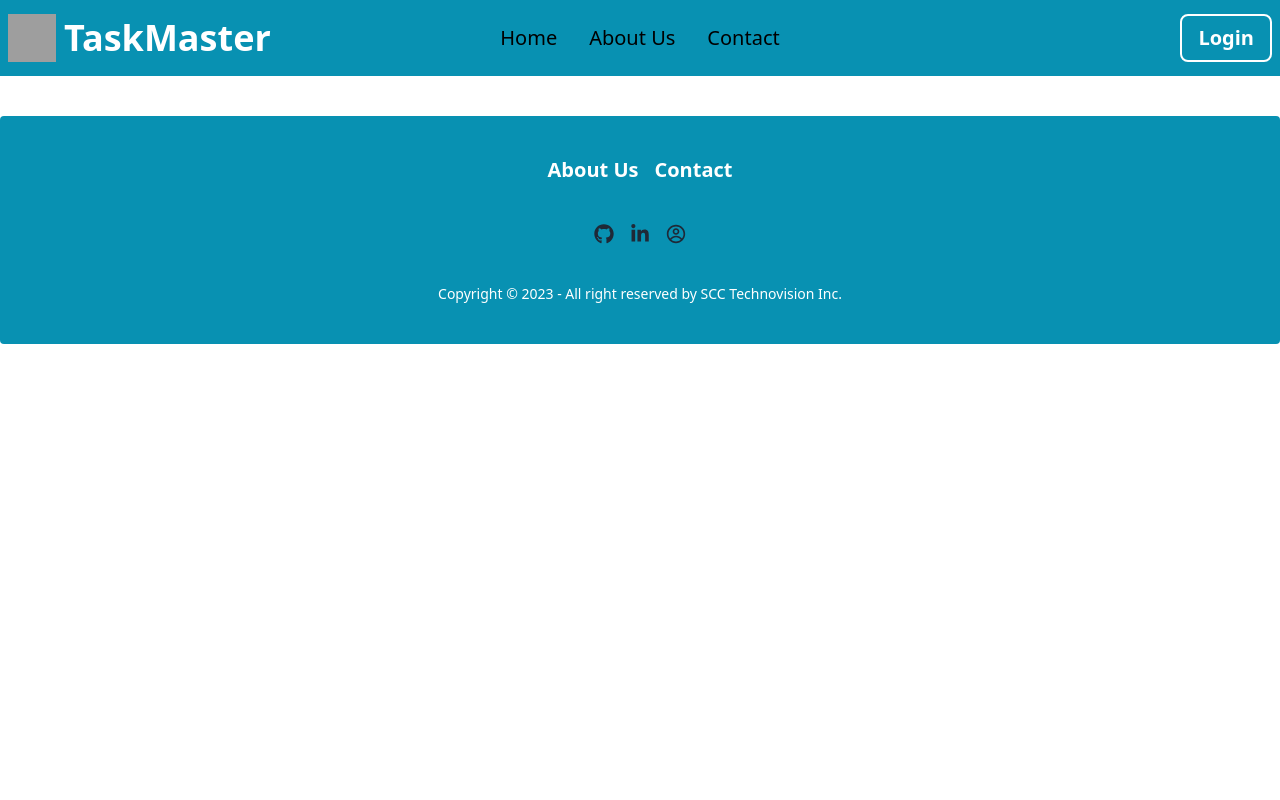
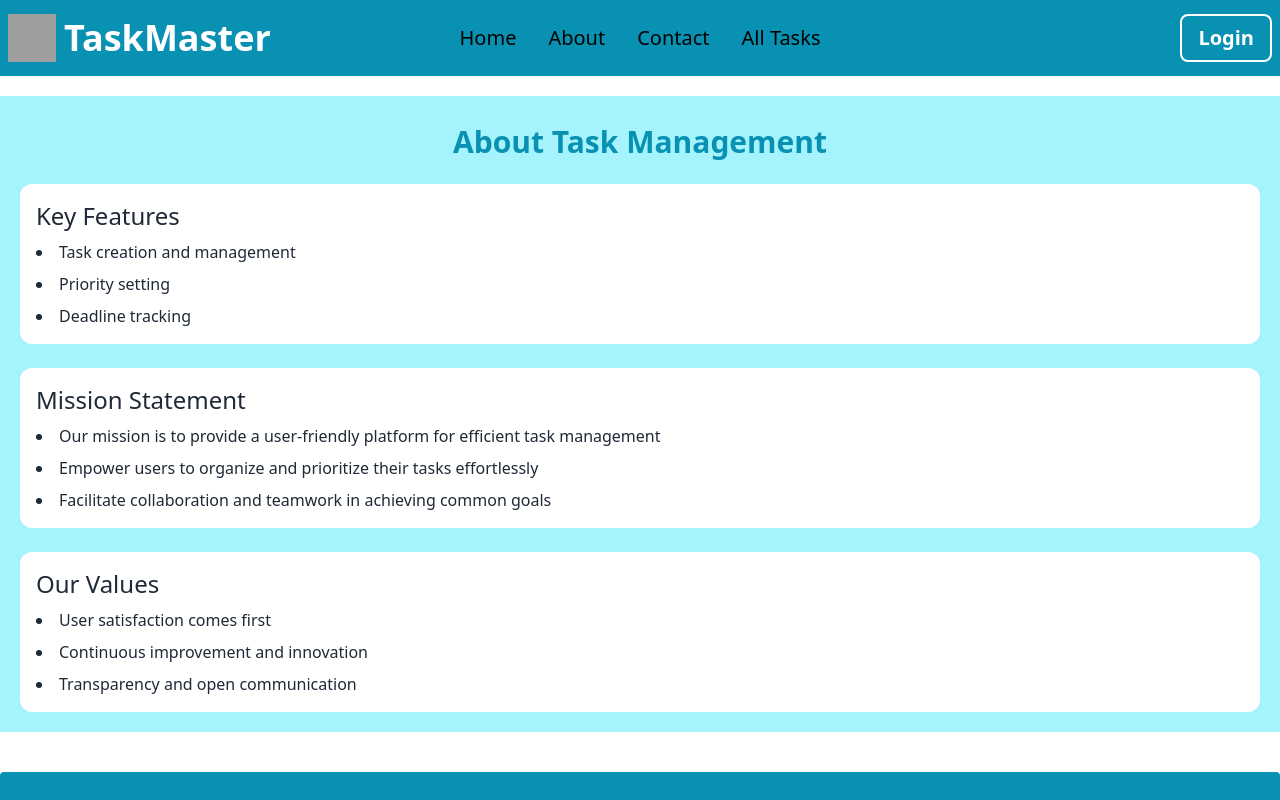
Before and after one commit to sumitrapaul/task-management-client, a React (Vite) app: page /about in a window 1280 px wide. Shown: the top 800 px of the page. Built offline with nearby package versions, Linux system fonts and the light colour scheme; no server answers; grey boxes are pictures that could not be loaded.

Commit message:
all task show

```diff
--- a/package.json
+++ b/package.json
@@ -16,8 +16,10 @@
     "localforage": "^1.10.0",
     "match-sorter": "^6.3.1",
     "react": "^18.2.0",
+    "react-beautiful-dnd": "^13.1.1",
     "react-datepicker": "^4.25.0",
     "react-dom": "^18.2.0",
+    "react-draggable": "^4.4.6",
     "react-helmet-async": "^2.0.4",
     "react-hook-form": "^7.49.2",
     "react-hot-toast": "^2.4.1",
--- a/src/Pages/About/About.jsx
+++ b/src/Pages/About/About.jsx
@@ -1,9 +1,37 @@
+import { Helmet } from "react-helmet-async";
 
 
 const About = () => {
     return (
-        <div>
+        <div className="my-5 space-y-6 p-5 max-w-7xl mx-auto bg-cyan-200">
+            <Helmet>
+          <title>TaskMaster | About</title>
+        </Helmet>
+        <h2 className="text-2xl md:text-3xl font-bold my-2 text-center text-cyan-600">
+          About Task Management
+        </h2>
+       <div className="bg-base-100 rounded-xl p-4 space-y-2">
+       <h4 className="text-2xl">Key Features</h4>
 
+            <li>Task creation and management</li>
+            <li>Priority setting</li>
+            <li>Deadline tracking</li>
+
+       </div>
+        <div className="bg-base-100 rounded-xl p-4 space-y-2">
+        <h3 className="text-2xl">Mission Statement</h3>
+        <li>Our mission is to provide a user-friendly platform for efficient task management</li>
+        <li>Empower users to organize and prioritize their tasks effortlessly</li>
+        <li>Facilitate collaboration and teamwork in achieving common goals</li>
+        </div>
+        <div className="bg-base-100 rounded-xl p-4 space-y-2">
+        <h3 className="text-2xl">Our Values</h3>
+
+            <li>User satisfaction comes first</li>
+            <li>Continuous improvement and innovation</li>
+            <li>Transparency and open communication</li>
+
+        </div>
         </div>
     );
 };
--- /dev/null
+++ b/src/Pages/AllTasks/AllTask.jsx
@@ -0,0 +1,22 @@
+/* eslint-disable no-unused-vars */
+/* eslint-disable react/prop-types */
+import { useContext } from "react";
+import { AuthContext } from "../../Provider/AuthProvider";
+
+const AllTask = ({ t }) => {
+  const { user } = useContext(AuthContext);
+  // console.log(user);
+  const { _id, userName, title, priority, deadline, status } = t;
+
+  return (
+    <tr>
+      <td className="text-xl">{userName}</td>
+      <td className="text-xl">{title}</td>
+      <td className="text-xl">{deadline}</td>
+      <td className="text-xl">{status}</td>
+      <td className="text-xl">{priority}</td>
+    </tr>
+  );
+};
+
+export default AllTask;
--- /dev/null
+++ b/src/Pages/AllTasks/AllTasks.jsx
@@ -0,0 +1,45 @@
+/* eslint-disable no-unused-vars */
+import { useEffect, useState } from "react";
+import AllTask from "./AllTask";
+
+
+const AllTasks = () => {
+  const [task, setTask] = useState([])
+  const [loaded, setLoaded] = useState([]);
+    useEffect(() => {
+        const fetchJob = () => {
+          fetch("http://localhost:5000/tasks")
+            .then((res) => res.json())
+            .then((data) => {
+              setLoaded(data);
+              setTask(data);
+            });
+        };
+        fetchJob();
+      }, []);
+
+    return (
+        <div>
+            <div className="overflow-x-auto mt-8">
+        <table className="table table-xs">
+          <thead>
+            <tr>
+              <th>Name</th>
+              <th>Title</th>
+              <th>Deadline</th>
+              <th>Status</th>
+              <th>Priority</th>
+            </tr>
+          </thead>
+          <tbody>
+            {task.map((t, i) => (
+              <AllTask key={t._id} t={t} i={i + 1}></AllTask>
+            ))}
+          </tbody>
+        </table>
+      </div>
+        </div>
+    );
+};
+
+export default AllTasks;
--- a/src/Pages/Dashboard/Profile/Profile.jsx
+++ b/src/Pages/Dashboard/Profile/Profile.jsx
@@ -1,18 +1,34 @@
-import { useContext } from "react";
+import { useContext, useEffect, useState } from "react";
 import { AuthContext } from "../../../Provider/AuthProvider";
 
+const Profile = () => {
+  const { user } = useContext(AuthContext);
 
+  const [task, setTask] = useState([]);
 
-const Profile = () => {
-    const { user } = useContext(AuthContext)
+  useEffect(() => {
+    if(user) {
+      fetch(`http://localhost:5000/tasks?email=${user.email}`)
+        .then((res) => res.json())
+        .then((data) => {
+          setTask(data);
+        });
+    }
+  }, [user]);
 
-    return (
-        <div>
-           <div className="flex justify-center items-center mt-8">
-        <img className="h-[300px] w-[300px]" src={user.photoURL} alt="" />
+  return (
+    <div className="mt-12">
+      <div className="card card-compact w-96 bg-base-100 shadow-xl mx-auto">
+        <figure>
+          <img className="h-[300px] w-full" src={user.photoURL} alt="Shoes" />
+        </figure>
+        <div className="card-body items-center text-center">
+          <h2 className="card-title">Name: {user.displayName}</h2>
+          <p>Email: {user.email}</p>
         </div>
-        </div>
-    );
+      </div>
+    </div>
+  );
 };
 
 export default Profile;
--- a/src/Pages/Dashboard/TaskCreate/TaskCreate.jsx
+++ b/src/Pages/Dashboard/TaskCreate/TaskCreate.jsx
@@ -1,3 +1,4 @@
+/* eslint-disable no-unused-vars */
 import { useForm } from "react-hook-form";
 import { Helmet } from "react-helmet-async";
 import DatePicker from "react-datepicker";
@@ -6,20 +7,28 @@ import "react-datepicker/dist/react-datepicker.css";
 import toast from "react-hot-toast";
 import { useNavigate } from "react-router-dom";
 import { ToastContainer } from "react-toastify";
-import { useState } from "react";
+import { useContext, useState } from "react";
+import { AuthContext } from "../../../Provider/AuthProvider";
 
 const TaskCreate = () => {
+  const { user } = useContext(AuthContext);
 
+  const { email, displayName } = user || "";
   const { register, handleSubmit } = useForm();
   const currentDate = new Date();
   const [selectedDeadline, setSelectedDeadline] = useState(new Date());
-  const navigate = useNavigate()
+  const navigate = useNavigate();
+  const [loading, setLoading] = useState(false)
 
   const onSubmit = (data) => {
 
-    const formatDeadline = selectedDeadline.toLocaleDateString()
-    data.deadline = formatDeadline
-    data.status = 'todo';
+   setLoading(true)
+
+    data.useremail = email;
+    data.userName = displayName;
+    const formatDeadline = selectedDeadline.toLocaleDateString();
+    data.deadline = formatDeadline;
+    data.status = "todo";
     fetch("http://localhost:5000/tasks", {
       method: "POST",
       headers: {
@@ -30,11 +39,9 @@ const TaskCreate = () => {
       .then((res) => res.json())
 
       .then((result) => {
-
-        toast.success("successfully task added");
+        toast.success("Successfully task added");
         console.log(result);
         navigate("/");
-
       });
   };
 
@@ -52,7 +59,6 @@ const TaskCreate = () => {
           Add A Task
         </h2>
         <form onSubmit={handleSubmit(onSubmit)} className="flex flex-col gap-3">
-
           <label
             htmlFor=""
             className="text-md font-semibold text-gray-800 px-1 -mb-3"
@@ -67,7 +73,6 @@ const TaskCreate = () => {
             required
             className="bg-gray-300 px-5 py-2 rounded"
           />
-
 
           <label
             htmlFor=""
@@ -85,8 +90,6 @@ const TaskCreate = () => {
             <option value="high">high</option>
           </select>
 
-
-
           <label
             htmlFor=""
             className="text-md font-semibold text-gray-800 px-1 -mb-3"
@@ -102,7 +105,10 @@ const TaskCreate = () => {
             className="text-input bg-gray-300 px-5 py-2 rounded"
           />
 
-        <label htmlFor="" className="text-md font-semibold text-gray-800 px-1 ">
+          <label
+            htmlFor=""
+            className="text-md font-semibold text-gray-800 px-1 "
+          >
             Deadline
           </label>
 
@@ -111,12 +117,10 @@ const TaskCreate = () => {
               selected={selectedDeadline}
               onChange={handleDeadline}
               dateFormat="yyyy/MM/dd"
-            className="input input-bordered text-input bg-gray-300 px-5 py-2 rounded w-full max-w-xs"
+              className="input input-bordered text-input bg-gray-300 px-5 py-2 rounded w-full"
               minDate={currentDate}
             />
           </div>
-
-
 
           <input
             type="submit"
@@ -125,7 +129,7 @@ const TaskCreate = () => {
           />
         </form>
       </div>
-    <ToastContainer/>
+      <ToastContainer />
     </div>
   );
 };
--- a/src/Routes/Routes.jsx
+++ b/src/Routes/Routes.jsx
@@ -9,6 +9,7 @@ import Register from "../Pages/Register/Register";
 import About from "../Pages/About/About";
 import Contact from "../Pages/Contact/Contact";
 import Profile from "../Pages/Dashboard/Profile/profile";
+import AllTasks from "../Pages/AllTasks/AllTasks";
 
 const router = createBrowserRouter([
     {
@@ -36,6 +37,10 @@ const router = createBrowserRouter([
           path:'/contact',
           element:<Contact/>
         },
+        {
+          path:'/tasks',
+          element:<AllTasks/>
+        },
       ],
     },
     {
--- a/src/components/Navbar/Navbar.jsx
+++ b/src/components/Navbar/Navbar.jsx
@@ -29,10 +29,13 @@ const closeProfile = () => {
         <Link className="text-xl" to="/">Home</Link>
       </li>
       <li>
-        <Link className="text-xl" to="/about">About Us</Link>
+        <Link className="text-xl" to="/about">About</Link>
       </li>
       <li>
         <Link className="text-xl" to="/contact">Contact</Link>
+      </li>
+      <li>
+        <Link className="text-xl" to="/tasks">All Tasks</Link>
       </li>
 
     </>
```
Also changed, not shown: 1 other file (tests, documents, lock files or other folders). Lines whose indentation alone changed are shown as unchanged.
